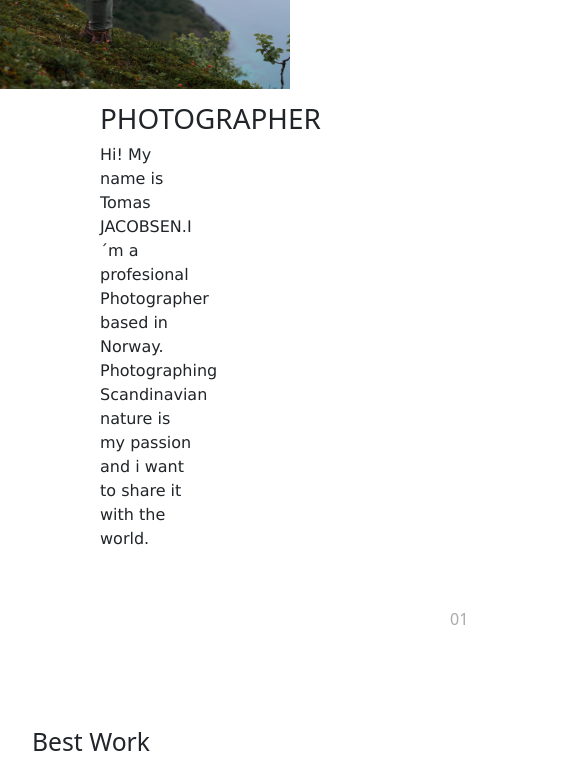
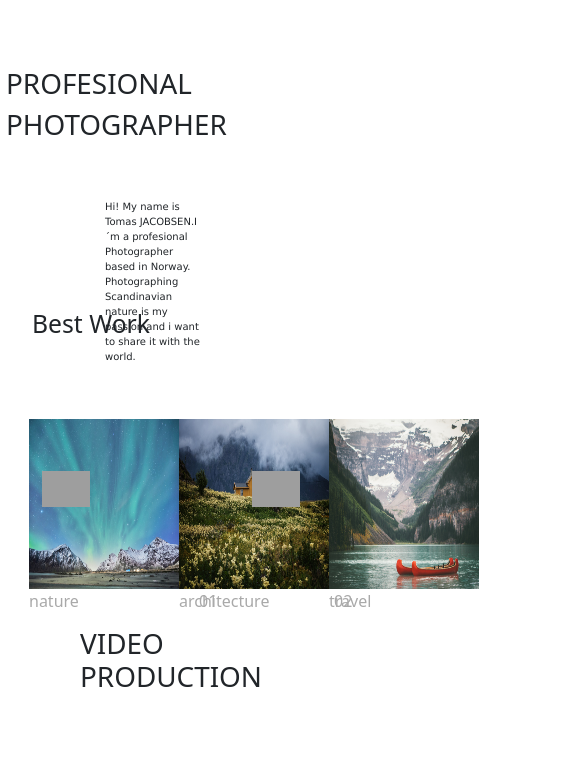
Before and after one commit to MaximilianoRivas/protecto-n4, a plain HTML site: page index.html in a window 390 px wide. Shown: the part 911-1682 px from the top of the page, 585 px wide, since content can reach past the window. Drawn offline with nearby package versions, Linux system fonts and the light colour scheme; grey boxes are pictures that could not be loaded.

Commit message:
acomode la media para celular

```diff
--- a/css/estilo.css
+++ b/css/estilo.css
@@ -537,8 +537,112 @@ input{
     /* Estilos para pantallas de 768px a 1023px de ancho */
   }
 
-  @media screen and (min-width: 767px) {
+
+    @media screen and (max-width: 767px){
+
+        .tomass{
+
+            font-size: 12px;
+        }
+        .barras{
+            font-size: 12px;
+            color: yellow;
+        }
+        .eros{
+            padding: 0;
+
+           position: absolute;
 
 
+        }
+
+        .toma{
+            font-size: 20px;
+            position: absolute;
+            top:40px;
+            left: 135px;
+
+
+        }
+        .profesional1{
+           font-size: 18px;
+            margin: 6px;
+            padding: 0;
+        }
+        .parrafo{
+            width: 50%;
+            font-size: 10px;
+            position: absolute;
+            right: 140px;
+            padding: 50px;
+        }
+
+        .foto{
+            width: 174px;
+            height: 400px;
+            position: absolute;
+            left: 240px;
+            top: 450px;
+        }
+        .bestwork{
+            display: inline-flex;
+            position: absolute;
+            right:50px ;
+        }
+        .flecha{
+            width: 40px;
+
+        }
+        .foto2{
+            width: 150px;
+            height: 170px;
+        }
+        .foto1{
+            width: 150px;
+            height: 170px;
+
+        }
+        .foto3{
+            width: 150px;
+            height: 170px;
+        }
+        .parrafo4{
+
+            position: absolute;
+            top: 170px;
+            left: 345px;
+
+
+        }
+        .parrafo3{
+
+            position: absolute;
+            top: 170px;
+            left: 210px;
+        }
+        .fotos,.fotos1{
+            width: 160px;
+            height: 170px;
+
+        }
+        .play1{
+            position: absolute;
+            right: 600px;
+            left: 10px;
+            top: 1350px;
+        }
+        .play2{
+            position: absolute;
+           top: 1350px;
+           left: 220px;
+        }
+        .award{
+            width: 50%;
+        }
+
+
+        /* Estilos para pantallas de 767px de ancho en adelante */
+
+        }
+
     /* Estilos para pantallas de 767px de ancho en adelante */
-  }
```
